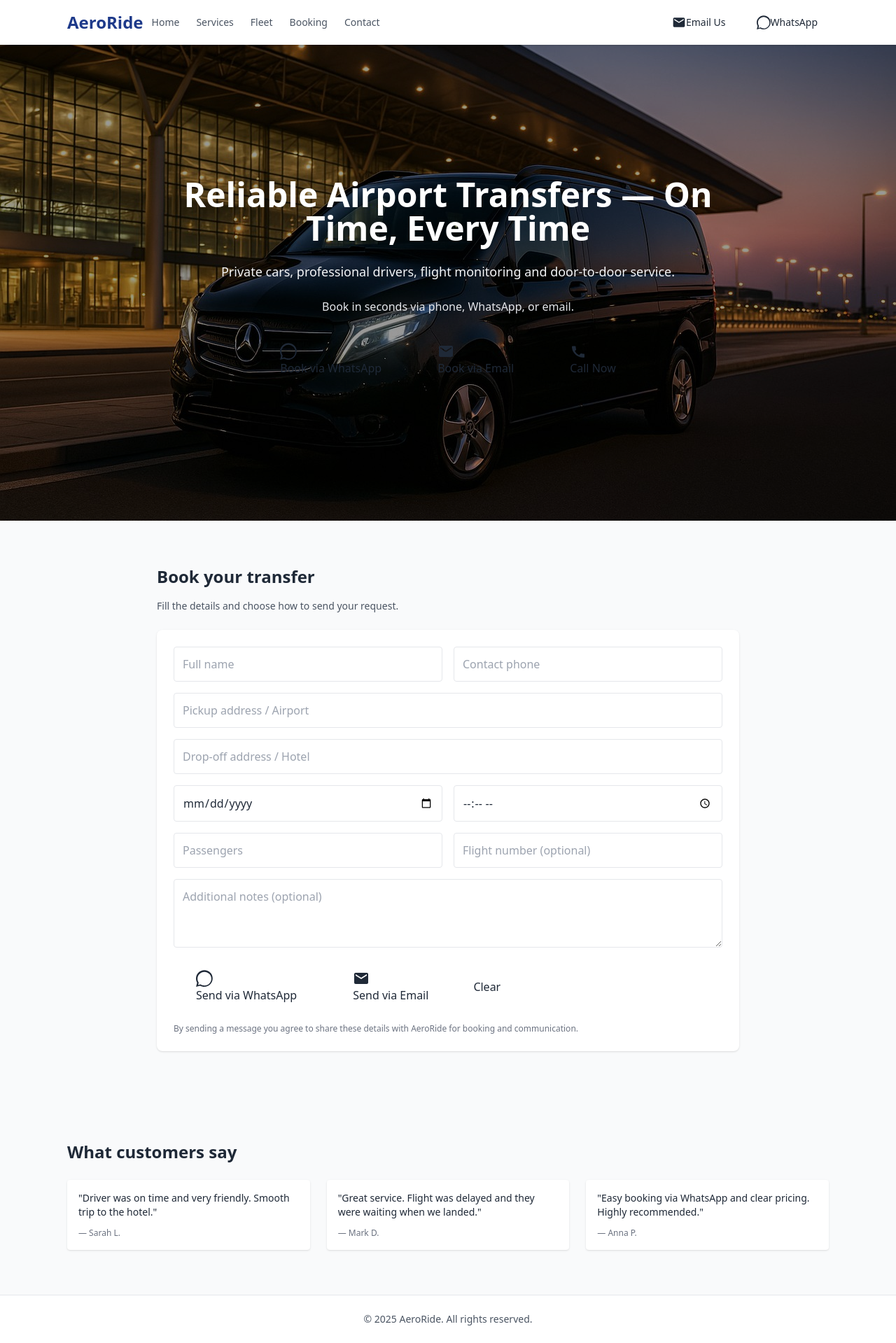
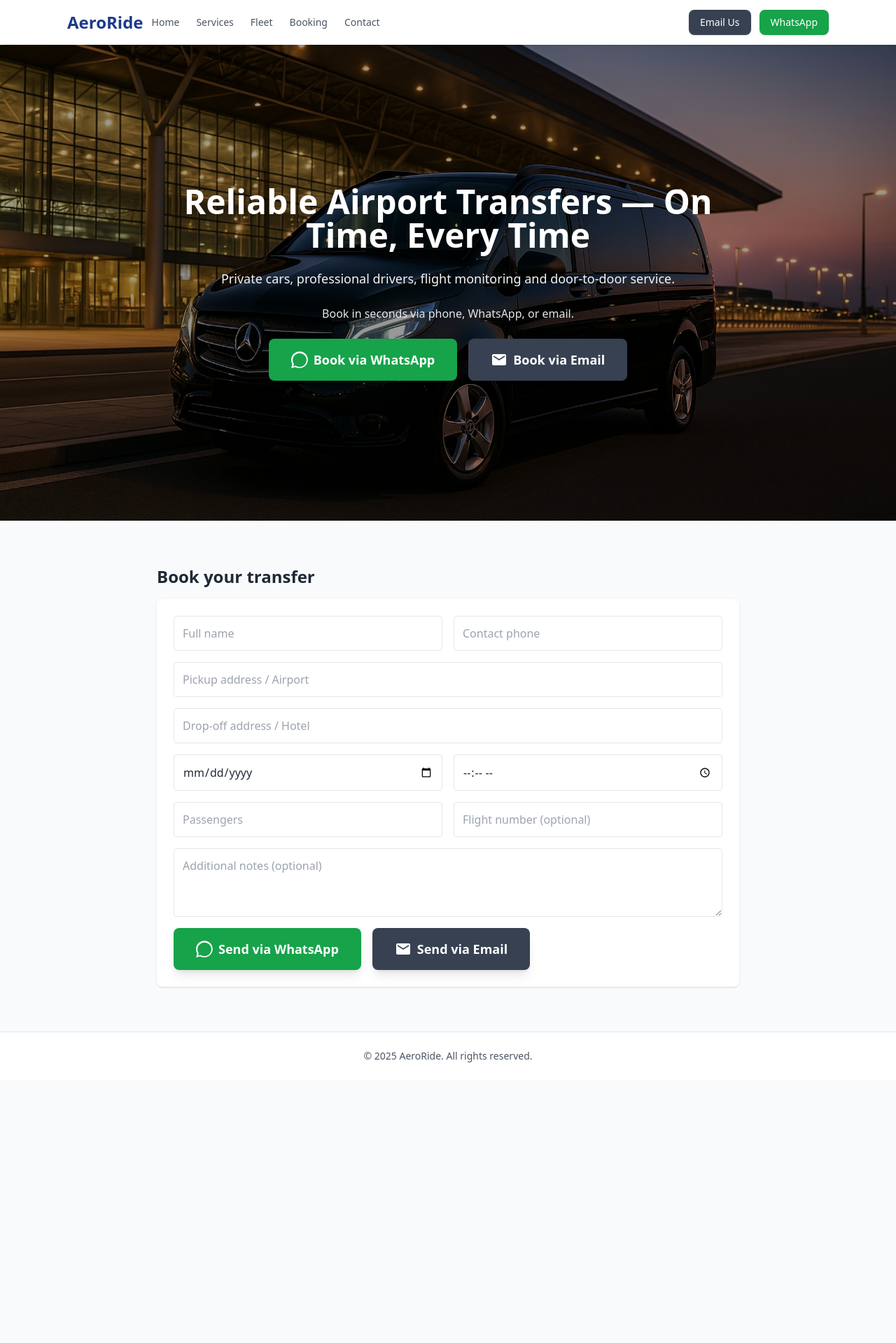
Before and after one commit to DaveB7777/SkyRideAirportTransfers.github.io, a plain HTML site: page index.html in a window 1280 px wide. Shown: the whole page at 70% size. After the commit the page ends 1543 px from the top, so only its background shows below. Drawn offline with nearby package versions, Linux system fonts and the light colour scheme.

Commit message:
Update index.html

```diff
--- a/index.html
+++ b/index.html
@@ -5,29 +5,9 @@
   <meta name="viewport" content="width=device-width, initial-scale=1.0" />
   <title>AeroRide - Airport Transfers</title>
   <script src="https://cdn.tailwindcss.com"></script>
-
   <style>
     html {
-      scroll-behavior: smooth;
-    }
-    .wa-btn {
-      @apply bg-green-600 hover:bg-green-700 text-white rounded-lg shadow-lg
-             text-lg font-semibold flex items-center justify-center gap-2
-             transform hover:scale-105 hover:shadow-xl transition;
-    }
-    .brand-btn {
-      @apply bg-gray-700 hover:bg-gray-800 text-white rounded-lg shadow-lg
-             text-lg font-semibold flex items-center justify-center gap-2
-             transform hover:scale-105 hover:shadow-xl transition;
-    }
-    .call-btn {
-      @apply bg-blue-600 hover:bg-blue-700 text-white rounded-lg shadow-lg
-             text-lg font-semibold flex items-center justify-center gap-2
-             transform hover:scale-105 hover:shadow-xl transition;
-    }
-    .secondary-btn {
-      @apply border border-gray-300 bg-white text-gray-700 rounded-lg
-             hover:bg-gray-50 transition-colors duration-300;
+      scroll-behavior: smooth; /* enables smooth scroll */
     }
   </style>
 </head>
@@ -49,41 +29,16 @@
         </div>
 
         <div class="flex items-center space-x-3">
-          <a href="#booking" class="hidden md:inline-flex brand-btn px-4 py-2 text-sm">
-            <!-- Email Icon -->
-            <svg xmlns="http://www.w3.org/2000/svg" viewBox="0 0 24 24" fill="currentColor" class="w-5 h-5">
-              <path d="M20 4H4c-1.1 0-2 .9-2 2v12c0 1.1.9 2
-                       2 2h16c1.1 0 2-.9 2-2V6c0-1.1-.9-2-2-2zm0
-                       4-8 5-8-5V6l8 5 8-5v2z"/>
-            </svg>
-            Email Us
-          </a>
-          <a href="#booking" class="hidden md:inline-flex wa-btn px-4 py-2 text-sm">
-            <!-- WhatsApp Icon -->
-            <svg xmlns="http://www.w3.org/2000/svg" viewBox="0 0 32 32" fill="currentColor" class="w-5 h-5">
-              <path d="M16 .4c-8.8 0-16 7.2-16 16 0 2.8.7 5.6 2.1 8L.1 32l7.8-2c2.3 1.3 5 2 7.8 2
-                       8.8 0 16-7.2 16-16S24.8.4 16 .4zm0 29.2c-2.5 0-4.8-.6-6.9-1.9l-.5-.3-4.6
-                       1.2 1.2-4.5-.3-.5c-1.3-2.1-2-4.5-2-7 0-7.2 5.9-13.1
-                       13.1-13.1 3.5 0 6.8 1.4 9.3 3.9 2.5 2.5 3.9 5.8
-                       3.9 9.3 0 7.2-5.9 13.1-13.2 13.1z"/>
-            </svg>
-            WhatsApp
-          </a>
-          <div class="md:hidden">
-            <button id="mobile-menu-btn" class="p-2 rounded-md hover:bg-gray-100">
-              <svg class="w-6 h-6" fill="none" stroke="currentColor" viewBox="0 0 24 24">
-                <path stroke-linecap="round" stroke-linejoin="round" stroke-width="2" d="M4 6h16M4 12h16M4 18h16" />
-              </svg>
-            </button>
-          </div>
+          <a href="#booking" class="hidden md:inline-flex items-center px-4 py-2 text-sm bg-gray-700 text-white rounded-lg shadow hover:bg-gray-800 transition">Email Us</a>
+          <a href="#booking" class="hidden md:inline-flex items-center px-4 py-2 text-sm bg-green-600 text-white rounded-lg shadow hover:bg-green-700 transition">WhatsApp</a>
         </div>
       </div>
     </div>
   </header>
 
   <!-- Floating Call Button -->
-  <a href="tel:+447594261537" id="floating-call-btn"
-     class="fixed bottom-4 right-4 call-btn p-5 rounded-full md:hidden">
+  <a href="tel:+447594261537"
+     class="fixed bottom-4 right-4 bg-blue-600 text-white p-5 rounded-full shadow hover:bg-blue-700 md:hidden transition-colors">
     📞
   </a>
 
@@ -91,38 +46,28 @@
   <section id="home" class="relative bg-transparent">
     <picture class="absolute inset-0 -z-10">
       <img src="images/hero-vito-dusk-1920.jpg"
-           srcset="images/hero-vito-dusk-1280.jpg 1280w,
-                   images/hero-vito-dusk-1920.jpg 1920w,
-                   images/hero-vito-dusk-2560.jpg 2560w,
-                   images/hero-vito-dusk-3200.jpg 3200w"
-           sizes="100vw"
            alt="Black Mercedes Vito Tourer at airport"
            class="w-full h-full object-cover object-[70%_65%]" />
     </picture>
-
-    <!-- Dark overlay -->
     <div class="absolute inset-0 bg-black/40 -z-0"></div>
 
-    <!-- Content -->
     <div class="relative max-w-4xl mx-auto px-4 sm:px-6 lg:px-8
                 min-h-[75svh] md:min-h-[85svh] flex flex-col items-center justify-center text-center space-y-6">
-
       <h1 class="text-3xl sm:text-4xl lg:text-5xl font-extrabold text-white">
         Reliable Airport Transfers — On Time, Every Time
       </h1>
-
       <p class="text-lg text-gray-100 max-w-2xl">
         Private cars, professional drivers, flight monitoring and door-to-door service.
       </p>
-
       <p class="text-md text-gray-200 max-w-xl">
         Book in seconds via phone, WhatsApp, or email.
       </p>
 
       <!-- Hero Buttons -->
       <div class="flex flex-col sm:flex-row gap-4 mt-6">
-        <a href="#booking" class="wa-btn px-8 py-4">
-          <!-- WhatsApp Icon -->
+        <!-- WhatsApp -->
+        <a id="hero-wa" href="#booking"
+           class="px-8 py-4 bg-green-600 hover:bg-green-700 text-white rounded-lg shadow-lg text-lg font-semibold flex items-center justify-center gap-2 transform hover:scale-105 hover:shadow-xl transition">
           <svg xmlns="http://www.w3.org/2000/svg" viewBox="0 0 32 32" fill="currentColor" class="w-6 h-6">
             <path d="M16 .4c-8.8 0-16 7.2-16 16 0 2.8.7 5.6 2.1 8L.1 32l7.8-2c2.3 1.3 5 2 7.8 2
                      8.8 0 16-7.2 16-16S24.8.4 16 .4zm0 29.2c-2.5 0-4.8-.6-6.9-1.9l-.5-.3-4.6
@@ -132,26 +77,16 @@
           </svg>
           Book via WhatsApp
         </a>
-        <a href="#booking" class="brand-btn px-8 py-4">
-          <!-- Email Icon -->
-          <svg xmlns="http://www.w3.org/2000/svg" viewBox="0 0 24 24" fill="currentColor" class="w-6 h-6">
+
+        <!-- Email -->
+        <a id="hero-email" href="#booking"
+           class="px-8 py-4 bg-gray-700 hover:bg-gray-800 text-white rounded-lg shadow-lg text-lg font-semibold flex items-center justify-center gap-2 transform hover:scale-105 hover:shadow-xl transition">
+          <svg xmlns="http://www.w3.org/2000/svg" fill="currentColor" viewBox="0 0 24 24" class="w-6 h-6">
             <path d="M20 4H4c-1.1 0-2 .9-2 2v12c0 1.1.9 2
                      2 2h16c1.1 0 2-.9 2-2V6c0-1.1-.9-2-2-2zm0
                      4-8 5-8-5V6l8 5 8-5v2z"/>
           </svg>
           Book via Email
-        </a>
-        <a href="tel:+447594261537" class="call-btn px-8 py-4">
-          <!-- Phone Icon -->
-          <svg xmlns="http://www.w3.org/2000/svg" viewBox="0 0 24 24" fill="currentColor" class="w-6 h-6">
-            <path d="M6.62 10.79a15.09 15.09 0 006.59 6.59l2.2-2.2a1
-                     1 0 011.01-.24c1.12.37 2.33.57 3.58.57a1
-                     1 0 011 1v3.5a1 1 0 01-1 1C10.3 21.01
-                     3 13.71 3 5.5a1 1 0 011-1H7.5a1 1
-                     0 011 1c0 1.25.2 2.46.57 3.59a1
-                     1 0 01-.24 1.01l-2.2 2.2z"/>
-          </svg>
-          Call Now
         </a>
       </div>
     </div>
@@ -161,11 +96,8 @@
   <section id="booking" class="py-16">
     <div class="max-w-4xl mx-auto px-4 sm:px-6 lg:px-8">
       <h2 class="text-2xl font-bold mb-4 text-center lg:text-left">Book your transfer</h2>
-      <p class="text-sm text-gray-600 mb-6 text-center lg:text-left">
-        Fill the details and choose how to send your request.
-      </p>
-
       <form id="bookingForm" class="bg-white p-6 rounded-lg shadow">
+        <!-- Fields -->
         <div class="grid grid-cols-1 md:grid-cols-2 gap-4">
           <input required name="name" placeholder="Full name" class="p-3 border rounded w-full" />
           <input required name="phone" placeholder="Contact phone" class="p-3 border rounded w-full" />
@@ -178,9 +110,10 @@
           <textarea name="notes" placeholder="Additional notes (optional)" class="p-3 border rounded md:col-span-2 w-full" rows="3"></textarea>
         </div>
 
-        <div id="booking-actions" class="mt-4 flex flex-col sm:flex-row gap-3 sm:gap-4 justify-center lg:justify-start">
-          <button type="button" id="send-wa" class="wa-btn px-8 py-4 w-full sm:w-auto">
-            <!-- WhatsApp Icon -->
+        <!-- Buttons -->
+        <div class="mt-4 flex flex-col sm:flex-row gap-3 sm:gap-4 justify-center lg:justify-start">
+          <button type="button" id="send-wa"
+                  class="px-8 py-4 bg-green-600 hover:bg-green-700 text-white rounded-lg shadow-lg text-lg font-semibold flex items-center justify-center gap-2 transform hover:scale-105 hover:shadow-xl transition w-full sm:w-auto">
             <svg xmlns="http://www.w3.org/2000/svg" viewBox="0 0 32 32" fill="currentColor" class="w-6 h-6">
               <path d="M16 .4c-8.8 0-16 7.2-16 16 0 2.8.7 5.6 2.1 8L.1 32l7.8-2c2.3 1.3 5 2 7.8 2
                        8.8 0 16-7.2 16-16S24.8.4 16 .4zm0 29.2c-2.5 0-4.8-.6-6.9-1.9l-.5-.3-4.6
@@ -190,58 +123,32 @@
             </svg>
             Send via WhatsApp
           </button>
-          <button type="button" id="send-email" class="brand-btn px-8 py-4 w-full sm:w-auto">
-            <!-- Email Icon -->
-            <svg xmlns="http://www.w3.org/2000/svg" viewBox="0 0 24 24" fill="currentColor" class="w-6 h-6">
+
+          <button type="button" id="send-email"
+                  class="px-8 py-4 bg-gray-700 hover:bg-gray-800 text-white rounded-lg shadow-lg text-lg font-semibold flex items-center justify-center gap-2 transform hover:scale-105 hover:shadow-xl transition w-full sm:w-auto">
+            <svg xmlns="http://www.w3.org/2000/svg" fill="currentColor" viewBox="0 0 24 24" class="w-6 h-6">
               <path d="M20 4H4c-1.1 0-2 .9-2 2v12c0 1.1.9 2
                        2 2h16c1.1 0 2-.9 2-2V6c0-1.1-.9-2-2-2zm0
                        4-8 5-8-5V6l8 5 8-5v2z"/>
             </svg>
             Send via Email
           </button>
-          <button type="reset" class="secondary-btn px-4 py-2 w-full sm:w-auto">Clear</button>
         </div>
-
-        <p class="text-xs text-gray-500 mt-3 text-center lg:text-left">
-          By sending a message you agree to share these details with AeroRide for booking and communication.
-        </p>
       </form>
     </div>
   </section>
 
-  <!-- TESTIMONIALS -->
-  <section id="testimonials" class="py-16 bg-gray-50">
-    <div class="max-w-6xl mx-auto px-4 sm:px-6 lg:px-8">
-      <h2 class="text-2xl font-bold mb-6 text-center lg:text-left">What customers say</h2>
-      <div class="grid grid-cols-1 md:grid-cols-3 gap-6">
-        <div class="p-4 bg-white rounded shadow text-center sm:text-left">
-          <p class="text-sm">"Driver was on time and very friendly. Smooth trip to the hotel."</p>
-          <div class="mt-3 text-xs text-gray-500">— Sarah L.</div>
-        </div>
-        <div class="p-4 bg-white rounded shadow text-center sm:text-left">
-          <p class="text-sm">"Great service. Flight was delayed and they were waiting when we landed."</p>
-          <div class="mt-3 text-xs text-gray-500">— Mark D.</div>
-        </div>
-        <div class="p-4 bg-white rounded shadow text-center sm:text-left">
-          <p class="text-sm">"Easy booking via WhatsApp and clear pricing. Highly recommended."</p>
-          <div class="mt-3 text-xs text-gray-500">— Anna P.</div>
-        </div>
-      </div>
-    </div>
-  </section>
-
-  <!-- FOOTER -->
-  <footer class="bg-white border-t py-6">
-    <div class="max-w-6xl mx-auto px-4 sm:px-6 lg:px-8 text-center text-sm text-gray-600">
+  <footer class="bg-white border-t py-6 text-center text-sm text-gray-600">
     © <span id="year"></span> AeroRide. All rights reserved.
-    </div>
   </footer>
 
-  <!-- SCRIPT -->
   <script>
+    document.getElementById("year").textContent = new Date().getFullYear();
+
     const EMAIL = "bookings@aeroride.com";
     const WA_PHONE = "447594261537";
     const bookingForm = document.getElementById("bookingForm");
+
     const sendWaBtn = document.getElementById("send-wa");
     const sendEmailBtn = document.getElementById("send-email");
 
@@ -252,8 +159,7 @@
       const form = Object.fromEntries(new FormData(bookingForm).entries());
       return {
         subject: `Booking Request from ${form.name || "Guest"}`,
-        body:
-          `Booking request:\n\n` +
+        body: `Booking request:\n\n` +
               `Name: ${form.name}\n` +
               `Phone: ${form.phone}\n` +
               `Pickup: ${form.pickup}\n` +
@@ -262,8 +168,7 @@
               `Passengers: ${form.passengers}\n` +
               (form.flight ? `Flight: ${form.flight}\n` : "") +
               (form.notes ? `Notes: ${form.notes}\n` : ""),
-        wa:
-          `Booking request from *${form.name || "Guest"}*\n` +
+        wa: `Booking request from *${form.name || "Guest"}*\n` +
             `Phone: ${form.phone || "N/A"}\n` +
             `Pickup: ${form.pickup}\n` +
             `Dropoff: ${form.dropoff}\n` +
@@ -274,17 +179,23 @@
       };
     };
 
-    sendWaBtn?.addEventListener("click", () => {
+    sendWaBtn.addEventListener("click", () => {
       const { wa } = buildMessage();
       window.open(buildWhatsAppLink(wa), "_blank");
     });
 
-    sendEmailBtn?.addEventListener("click", () => {
+    sendEmailBtn.addEventListener("click", () => {
       const { subject, body } = buildMessage();
       window.location.href = buildEmailLink(subject, body);
     });
 
-    document.getElementById("year").textContent = new Date().getFullYear();
+    // Focus booking form when hero buttons are clicked
+    document.getElementById("hero-wa").addEventListener("click", () => {
+      setTimeout(() => bookingForm.scrollIntoView({behavior: "smooth"}), 100);
+    });
+    document.getElementById("hero-email").addEventListener("click", () => {
+      setTimeout(() => bookingForm.scrollIntoView({behavior: "smooth"}), 100);
+    });
   </script>
 </body>
 </html>
```
Lines whose indentation alone changed are shown as unchanged.
